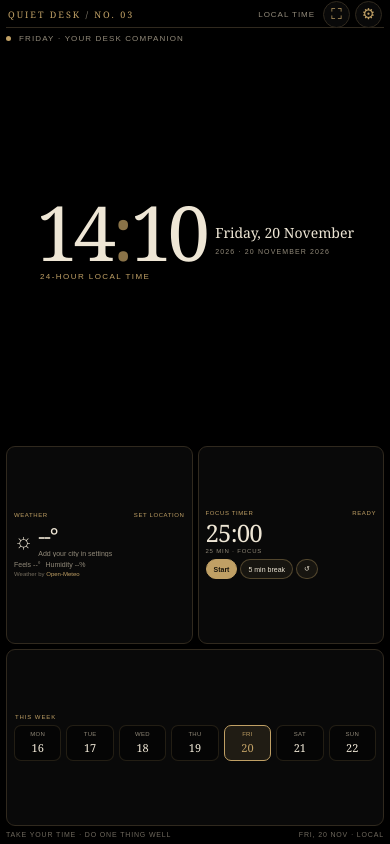
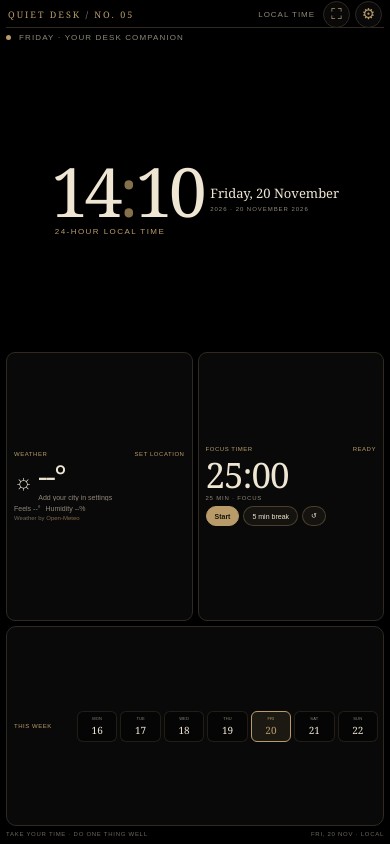
Before and after one commit to anshulhemchandra56-coder/quiet-desk-j7, a plain HTML site: page index.html in a window 390 px wide. Drawn offline with Linux system fonts and the light colour scheme.

Commit message:
Refine Quiet Desk No. 05 layout and restore muted vintage palette

```diff
--- a/index.html
+++ b/index.html
@@ -102,22 +102,29 @@ body.qd-dim:after{content:"";position:fixed;inset:0;background:rgba(0,0,0,.48);z
 }
 @media(prefers-reduced-motion:reduce){.clock{animation:none}.clock .colon{animation:none}}
 
-/* No. 04 — balanced all-in-one landscape console */
+/* No. 05 — compact clock-first console, tuned for a small 16:9 screen */
+body[data-theme="obsidian"]{--bg:#000000;--panel:#090909;--panel2:#11100e;--line:#30291f;--gold:#b89b69;--gold-soft:#806b48;--cream:#eee5d3;--muted:#8f8778}
+body[data-theme="classic"]{--bg:#0e0e0c;--panel:#171714;--panel2:#22211d;--line:#403a2f;--gold:#b59b72;--gold-soft:#82704f;--cream:#e8dfcd;--muted:#a29a8b}
+body[data-theme="forest"]{--bg:#050b07;--panel:#0b130e;--panel2:#121b15;--line:#27372c;--gold:#9aaa91;--gold-soft:#6f806a;--cream:#dfe6d9;--muted:#8e9a90}
+body[data-theme="midnight"]{--bg:#080b10;--panel:#10151c;--panel2:#171e28;--line:#2d3948;--gold:#9baabe;--gold-soft:#71849d;--cream:#e1e6ed;--muted:#929eac}
+body[data-theme="mahogany"]{--bg:#100907;--panel:#1a100d;--panel2:#241713;--line:#493026;--gold:#bd8b77;--gold-soft:#8c6555;--cream:#e9d9ce;--muted:#a48d82}
+body[data-theme="custom"]{--bg:#000000;--panel:#090909;--panel2:#11100e;--line:#30291f;--cream:#eee5d3;--muted:#8f8778}
 .main{
  display:grid;
  grid-template-columns:minmax(0,1fr);
- grid-template-rows:minmax(0,1fr) minmax(130px,26vh);
- gap:clamp(8px,1.2vh,13px);
+ grid-template-rows:minmax(0,4.5fr) minmax(0,2.9fr) minmax(0,1.35fr);
+ gap:clamp(7px,1.15vh,12px);
+ flex:1;
+ min-height:0;
 }
 .clock-zone{
  display:grid;
  grid-template-columns:minmax(0,1fr);
  grid-template-rows:auto minmax(0,1fr);
  align-items:stretch;
- gap:0;
  min-width:0;
  min-height:0;
- padding:2px 0;
+ padding:1px 0;
 }
 .clockblock{
  display:grid;
@@ -126,155 +133,141 @@ body.qd-dim:after{content:"";position:fixed;inset:0;background:rgba(0,0,0,.48);z
  align-content:center;
  align-items:center;
  justify-content:center;
- gap:0 clamp(15px,2.5vw,34px);
+ gap:0 clamp(14px,2.2vw,30px);
  padding:0;
  margin:0 auto;
 }
 .clock{
- grid-column:1;
- grid-row:1;
- align-self:end;
- font-size:clamp(66px,16vh,154px);
- line-height:.86;
- letter-spacing:-.065em;
- text-shadow:none;
+ grid-column:1;grid-row:1;align-self:end;
+ font-size:clamp(62px,13.5vh,130px);
+ line-height:.88;letter-spacing:-.065em;text-shadow:none;
 }
-.ampm{
- grid-column:1;
- grid-row:2;
- margin:8px 0 0 4px;
- font-size:clamp(8px,1vw,12px);
-}
-.datebig{
- grid-column:2;
- grid-row:1 / span 2;
- align-self:center;
- margin:0;
- font-size:clamp(17px,2.3vw,30px);
- line-height:1.2;
-}
-.datebig small{font-size:8px;margin-top:6px}
+.ampm{grid-column:1;grid-row:2;margin:6px 0 0 4px;font-size:clamp(8px,.9vw,11px)}
+.datebig{grid-column:2;grid-row:1 / span 2;align-self:center;margin:0;font-size:clamp(17px,2vw,26px);line-height:1.18}
+.datebig small{font-size:7px;margin-top:5px}
 .dashboard{
  display:grid;
- grid-template-columns:minmax(0,.88fr) minmax(0,.95fr) minmax(0,1.35fr);
+ grid-template-columns:minmax(0,1fr) minmax(0,1fr);
  grid-template-rows:minmax(0,1fr);
  gap:clamp(7px,1vw,12px);
- min-width:0;
- min-height:0;
+ min-width:0;min-height:0;
 }
 .card{
- min-height:0;
- padding:clamp(9px,1.2vw,15px);
- justify-content:center;
- border-radius:12px;
-}
-.eyebrow{font-size:8px}
-.weather-main{margin-top:8px}
-.weather-icon{font-size:clamp(23px,3vw,34px)}
-.temp{font-size:clamp(27px,3.4vw,39px)}
-.weather-desc{font-size:9px}
-.weather-meta{font-size:8px;margin-top:6px;gap:9px}
-.weather-credit{font-size:7px;margin-top:5px}
-.timer-value{font-size:clamp(31px,4vw,45px);margin-top:8px}
-.timer-mode{font-size:7px;margin-top:4px}
-.timer-actions{gap:5px;margin-top:8px}
-.smallbtn{font-size:8px;padding:6px 9px}
-.week-area{
- min-width:0;
- min-height:0;
+ min-width:0;min-height:0;
+ padding:clamp(8px,1.1vw,13px);
+ border:1px solid var(--line);
+ border-radius:11px;
+ background:var(--panel);
+ box-shadow:none;
  display:flex;
  flex-direction:column;
  justify-content:center;
- padding:clamp(9px,1.2vw,15px);
+}
+.eyebrow{font:8px Arial,sans-serif;letter-spacing:.13em;text-transform:uppercase;color:var(--gold);display:flex;justify-content:space-between;gap:6px}
+.weather-main{display:flex;align-items:center;gap:8px;margin-top:6px}
+.weather-icon{font:clamp(22px,3vh,31px) Arial,sans-serif;line-height:1}
+.temp{font-size:clamp(27px,4vh,39px);line-height:1;letter-spacing:-.04em;font-variant-numeric:tabular-nums}
+.weather-desc{font:9px Arial,sans-serif;color:var(--muted);margin-top:3px}
+.weather-meta{font:8px Arial,sans-serif;color:var(--muted);margin-top:6px;display:flex;gap:10px;flex-wrap:wrap}
+.weather-credit{font:7px Arial,sans-serif;color:#716958;margin-top:4px}
+.weather-link{color:var(--gold-soft);text-decoration:none}
+.timer-value{font-size:clamp(32px,4.5vh,48px);line-height:1;margin-top:7px;letter-spacing:-.03em;font-variant-numeric:tabular-nums}
+.timer-mode{font:7px Arial,sans-serif;letter-spacing:.13em;text-transform:uppercase;color:var(--muted);margin-top:4px}
+.timer-actions{display:flex;gap:5px;margin-top:7px;flex-wrap:wrap}
+.smallbtn{border:1px solid rgba(184,155,105,.32);background:#15130f;border-radius:999px;padding:6px 10px;font:8px Arial,sans-serif;color:var(--cream);min-width:0}
+.smallbtn.primary{background:var(--gold);color:#17130b;border-color:var(--gold);font-weight:700}
+.week-area{
+ min-width:0;min-height:0;
+ display:grid;
+ grid-template-columns:110px minmax(0,1fr);
+ align-items:center;
+ gap:10px;
+ padding:6px 9px;
+ border:1px solid var(--line);
+ border-radius:10px;
  background:var(--panel);
- border:1px solid var(--line);
- border-radius:12px;
 }
-.week-caption{
- font:8px Arial,sans-serif;
- letter-spacing:.15em;
- color:var(--gold);
- text-transform:uppercase;
- margin:0 0 9px 1px;
+.week-caption{font:8px Arial,sans-serif;letter-spacing:.14em;color:var(--gold);text-transform:uppercase;margin:0 0 0 2px}
+.week-strip{display:grid;grid-template-columns:repeat(7,minmax(0,1fr));gap:clamp(3px,.5vw,6px);max-width:none;margin:0}
+.daychip{border:1px solid rgba(184,155,105,.16);background:#050505;border-radius:6px;text-align:center;padding:clamp(4px,.7vh,7px) 2px;min-width:0}
+.daychip .dow{display:block;font:7px Arial,sans-serif;letter-spacing:.04em;color:var(--muted);text-transform:uppercase}
+.daychip .dom{display:block;font:clamp(10px,1.1vw,13px) Georgia,serif;color:var(--cream);margin-top:3px}
+.daychip.today{background:rgba(184,155,105,.11);border-color:var(--gold)}
+.daychip.today .dow,.daychip.today .dom{color:var(--gold)}
+.foot{flex:0 0 8px;font:6px Arial,sans-serif;color:#6e685e;letter-spacing:.12em}
+@media(max-width:680px){
+ .main{grid-template-rows:minmax(0,4.1fr) minmax(0,2.9fr) minmax(0,1.2fr);gap:5px}
+ .clock{font-size:clamp(58px,13vh,82px)}
+ .clockblock{gap:0 12px}
+ .datebig{font-size:clamp(14px,2.5vw,19px)}
+ .datebig small{font-size:6px}
+ .dashboard{gap:5px}
+ .card{padding:7px;border-radius:9px}
+ .eyebrow{font-size:6px;letter-spacing:.09em}
+ .weather-main{gap:5px;margin-top:4px}
+ .weather-icon{font-size:21px}
+ .temp{font-size:clamp(23px,3.8vh,30px)}
+ .weather-desc,.weather-meta{font-size:7px}
+ .weather-meta{margin-top:4px;gap:5px}
+ .weather-credit{font-size:6px;margin-top:3px}
+ .timer-value{font-size:clamp(27px,4.2vh,35px);margin-top:5px}
+ .timer-mode{font-size:6px;margin-top:3px}
+ .timer-actions{gap:4px;margin-top:5px}
+ .smallbtn{font-size:7px;padding:5px 8px}
+ .week-area{grid-template-columns:72px minmax(0,1fr);gap:5px;padding:5px}
+ .week-caption{font-size:6px;letter-spacing:.09em}
+ .daychip{padding:4px 1px}
+ .daychip .dow{font-size:5px}
+ .daychip .dom{font-size:10px;margin-top:2px}
 }
-.week-strip{
- display:grid;
- grid-template-columns:repeat(7,minmax(0,1fr));
- gap:clamp(3px,.5vw,6px);
- max-width:none;
- margin:0;
-}
-.daychip{padding:clamp(5px,.8vw,9px) 2px;border-radius:7px}
-.daychip .dow{font-size:clamp(6px,.55vw,8px)}
-.daychip .dom{font-size:clamp(10px,.9vw,14px);margin-top:4px}
-.foot{flex-basis:8px}
-@media(max-width:680px){
- .main{grid-template-rows:minmax(0,1fr) minmax(120px,34vh);gap:6px}
- .clock{font-size:clamp(58px,14vh,94px)}
- .clockblock{gap:0 16px}
- .datebig{font-size:clamp(15px,2.8vw,21px)}
- .datebig small{font-size:7px}
- .dashboard{grid-template-columns:minmax(0,.9fr) minmax(0,1fr) minmax(0,1.35fr);gap:5px}
- .card,.week-area{padding:7px;border-radius:9px}
- .eyebrow{font-size:6px;letter-spacing:.1em}
- .weather-main{gap:5px;margin-top:6px}
- .weather-icon{font-size:21px}
- .temp{font-size:clamp(22px,4vw,29px)}
- .weather-desc,.weather-meta{font-size:7px}
- .weather-meta{gap:5px;margin-top:4px}
- .weather-credit{font-size:6px;margin-top:3px}
- .timer-value{font-size:clamp(24px,4.5vw,32px);margin-top:5px}
- .timer-mode{font-size:6px;margin-top:3px}
- .timer-actions{gap:3px;margin-top:5px}
- .smallbtn{font-size:7px;padding:5px 7px}
- .week-caption{font-size:6px;margin-bottom:5px}
- .daychip{padding:5px 1px}
- .daychip .dow{font-size:5px}
- .daychip .dom{font-size:10px;margin-top:3px}
-}
-@media(max-width:430px){
- .main{grid-template-rows:minmax(0,1fr) minmax(142px,39vh)}
- .dashboard{grid-template-columns:1fr 1fr;grid-template-rows:minmax(0,1fr) auto}
- .week-area{grid-column:1 / -1}
- .clock{font-size:clamp(52px,13vh,76px)}
- .clockblock{gap:0 10px}
- .datebig{font-size:14px}
- .week-strip{gap:5px}
- .daychip .dow{font-size:6px}
- .daychip .dom{font-size:11px}
+@media(max-width:420px){
+ .main{grid-template-rows:minmax(0,3.8fr) minmax(0,3.2fr) minmax(0,1.2fr)}
+ .clock{font-size:clamp(51px,12vh,68px)}
+ .clockblock{gap:0 8px}
+ .datebig{font-size:13px}
+ .dashboard{grid-template-columns:minmax(0,1fr) minmax(0,1fr)}
+ .week-area{grid-template-columns:60px minmax(0,1fr)}
+ .daychip .dow{font-size:4px}
 }
 @media(max-height:430px) and (orientation:landscape){
- .app{padding:5px 8px;gap:4px}
- .topbar{height:19px;flex-basis:19px}
- .main{grid-template-rows:minmax(0,1fr) minmax(108px,34vh);gap:5px}
- .clock{font-size:clamp(48px,16vh,72px)}
- .datebig{font-size:clamp(13px,3vw,19px)}
- .datebig small{font-size:6px;margin-top:3px}
- .dashboard{gap:5px}
- .card,.week-area{padding:6px}
+ .app{padding:5px 7px;gap:4px}
+ .topbar{height:19px;flex-basis:19px;padding-bottom:3px}
+ .main{grid-template-rows:minmax(0,4.0fr) minmax(0,3.0fr) minmax(0,1.15fr);gap:4px}
+ .clock{font-size:clamp(48px,15vh,66px)}
+ .datebig{font-size:clamp(13px,3vw,17px)}
+ .datebig small{font-size:5px;margin-top:3px}
+ .card{padding:5px;border-radius:8px}
  .weather-main{margin-top:3px}
- .weather-icon{font-size:19px}
+ .weather-icon{font-size:18px}
  .temp{font-size:23px}
+ .weather-desc,.weather-meta{font-size:6px}
  .weather-meta{margin-top:3px}
+ .weather-credit{font-size:5px;margin-top:2px}
  .timer-value{font-size:25px;margin-top:3px}
- .timer-actions{margin-top:4px}
- .week-caption{margin-bottom:4px}
- .daychip{padding:4px 1px}
+ .timer-mode{font-size:5px;margin-top:2px}
+ .timer-actions{margin-top:3px;gap:3px}
+ .smallbtn{font-size:6px;padding:4px 6px}
+ .week-area{grid-template-columns:58px minmax(0,1fr);padding:3px 5px}
+ .week-caption{font-size:5px}
+ .daychip{padding:3px 1px}
+ .daychip .dow{font-size:5px}
+ .daychip .dom{font-size:9px;margin-top:1px}
  .foot{font-size:5px;flex-basis:6px}
 }
 @media(orientation:portrait){
  .app{overflow:auto}
- .main{grid-template-rows:auto auto}
- .clock-zone{min-height:180px}
- .dashboard{grid-template-columns:1fr 1fr;grid-template-rows:auto auto}
- .week-area{grid-column:1 / -1}
+ .main{grid-template-rows:auto auto auto}
+ .clock-zone{min-height:165px}
+ .dashboard{grid-template-columns:1fr 1fr;min-height:120px}
+ .week-area{min-height:50px}
 }
+@media(prefers-reduced-motion:reduce){.clock{animation:none}.clock .colon{animation:none}}
 </style>
 </head>
 <body data-theme="obsidian">
 <div class="app">
  <header class="topbar">
-  <div class="brand">Quiet Desk <span style="color:var(--muted)">/</span> No. 03</div>
+  <div class="brand">Quiet Desk <span style="color:var(--muted)">/</span> No. 05</div>
   <div class="topright"><span id="connection">LOCAL TIME</span><div class="topbuttons">
    <button class="iconbtn" id="fullscreenBtn" aria-label="Full screen" title="Full screen">⛶</button>
    <button class="iconbtn" id="settingsBtn" aria-label="Settings" title="Settings">⚙</button>
@@ -306,10 +299,10 @@ body.qd-dim:after{content:"";position:fixed;inset:0;background:rgba(0,0,0,.48);z
     <button class="smallbtn" id="timerReset" aria-label="Reset timer">↺</button>
    </div>
   </section>
-  <section class="week-area" aria-label="Weekly calendar">
-   <div class="week-caption">THIS WEEK</div>
-   <div class="week-strip" id="weekStrip" aria-label="This week"></div>
-  </section>
+ </section>
+ <section class="week-area" aria-label="Weekly calendar">
+  <div class="week-caption">THIS WEEK</div>
+  <div class="week-strip" id="weekStrip" aria-label="This week"></div>
  </section>
 </main>
  <footer class="foot"><span>TAKE YOUR TIME · DO ONE THING WELL</span><span id="footerDate">LOCAL · INDIA</span></footer>
@@ -348,8 +341,13 @@ body.qd-dim:after{content:"";position:fixed;inset:0;background:rgba(0,0,0,.48);z
  }
  function applyTheme(){
   document.body.setAttribute('data-theme',themeName);
-  document.documentElement.style.setProperty('--gold',accentColor);
-  document.documentElement.style.setProperty('--gold-soft',accentColor);
+  if(themeName==='custom'){
+   document.documentElement.style.setProperty('--gold',accentColor);
+   document.documentElement.style.setProperty('--gold-soft',accentColor);
+  }else{
+   document.documentElement.style.removeProperty('--gold');
+   document.documentElement.style.removeProperty('--gold-soft');
+  }
  }
  function resetIdleDim(){
   clearTimeout(idleTimer);document.body.classList.remove('qd-dim');
```
